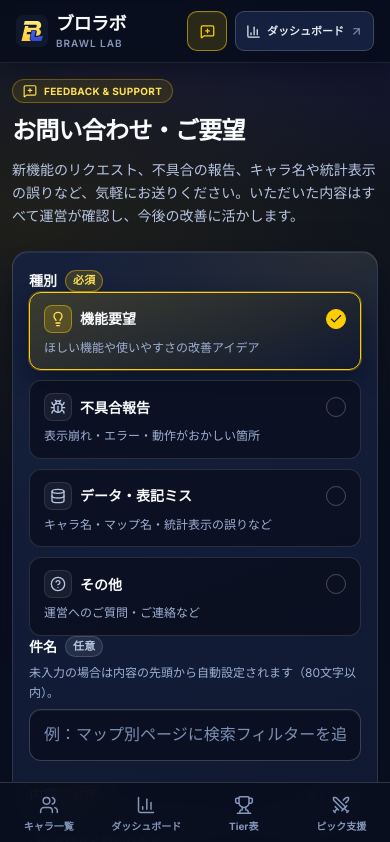
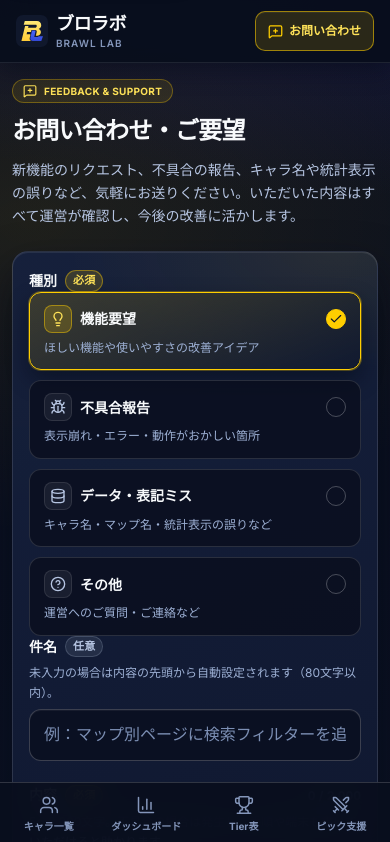
Before and after one commit to makomo-oss/brawl-analytics, a Next.js app in the folder frontend/: page /contact in a window 390 px wide. Shown: the top 842 px of the page. Built offline with nearby package versions, Linux system fonts and the light colour scheme.

Commit message:
Show only contact button in mobile header top-right

```diff
--- a/frontend/src/app/arena.css
+++ b/frontend/src/app/arena.css
@@ -66,11 +66,8 @@ html { scroll-padding-top: 88px; }
 }
 [data-indicator-ready] > .arena-nav-indicator { opacity: 1; }
 .arena-site-tabbar[data-indicator-ready] .arena-tab-link.is-active { background: transparent; box-shadow: none; }
-.arena-header-actions {
-  display: flex; align-items: center; gap: 8px; flex-shrink: 0;
-}
 .arena-header-contact {
-  display: inline-flex; align-items: center; justify-content: center; gap: 7px;
+  display: inline-flex; align-items: center; justify-content: center; gap: 7px; flex-shrink: 0;
   min-height: 40px; padding: 8px 14px; border-radius: 10px;
   border: 1px solid rgba(255, 255, 255, 0.15);
   background: rgba(18, 28, 54, 0.85);
@@ -86,8 +83,8 @@ html { scroll-padding-top: 88px; }
   background: rgba(255, 206, 0, 0.14);
   color: #ffe359;
 }
-.arena-mobile-dashboard, .arena-bottom-nav { display: none; }
-.arena-tab-link:focus-visible, .arena-brand:focus-visible, .arena-header-contact:focus-visible, .arena-mobile-dashboard:focus-visible, .arena-bottom-link:focus-visible {
+.arena-bottom-nav { display: none; }
+.arena-tab-link:focus-visible, .arena-brand:focus-visible, .arena-header-contact:focus-visible, .arena-bottom-link:focus-visible {
   outline: 3px solid #ffce00; outline-offset: 4px;
 }
 
@@ -435,15 +432,6 @@ body:has(.arena-home, .arena-workspace) {
   .arena-site-tabbar { display: none; }
   .arena-brand { font-size: 20px; }
   .arena-brand > svg { height: 29px; width: 29px; }
-  .arena-mobile-dashboard {
-    display: flex; align-items: center; gap: 7px; min-height: 40px;
-    border: 1px solid rgba(255, 255, 255, 0.18); border-radius: 9px;
-    background: rgba(24, 37, 70, 0.85); padding: 8px 12px;
-    font-size: 12px; font-weight: 700; color: #e2e8f0;
-  }
-  .arena-mobile-dashboard > svg { width: 15px; height: 15px; flex-shrink: 0; }
-  .arena-mobile-dashboard > svg:last-child { height: 13px; width: 13px; color: #8496ba; }
-  .arena-mobile-dashboard[aria-current=page] { color: #ffce00; border-color: rgba(255, 206, 0, 0.45); }
   .arena-bottom-nav {
     isolation: isolate; display: flex; justify-content: space-around; align-items: center;
     position: fixed; bottom: 0; left: 0; right: 0; z-index: 50;
@@ -474,9 +462,7 @@ body:has(.arena-home, .arena-workspace) {
   .arena-brand { font-size: 18px; gap: 8px; }
   .arena-brand > svg { width: 27px; height: 27px; }
   .arena-brand small { font-size: 10px; letter-spacing: 0.1em; }
-  .arena-mobile-dashboard { gap: 6px; min-height: 40px; padding: 8px 10px; font-size: 11px; }
-  .arena-header-contact { min-width: 40px; min-height: 40px; padding: 8px 10px; }
-  .arena-header-contact > span { display: none; }
+  .arena-header-contact { gap: 6px; min-height: 40px; padding: 8px 12px; font-size: 12px; }
   .arena-home { padding: 4px 0 0; gap: 24px; }
   .arena-home-kicker { font-size: 10px; padding: 4px 10px; letter-spacing: 0.03em; }
   .arena-home-title { font-size: 40px; letter-spacing: -0.03em; line-height: 1.24; margin: 12px 0 12px; }
--- a/frontend/src/components/arena-navigation.tsx
+++ b/frontend/src/components/arena-navigation.tsx
@@ -1,6 +1,6 @@
 "use client";
 
-import { ArrowUpRight, BarChart3, Home, MessageSquarePlus, Swords, Trophy, Users } from "lucide-react";
+import { BarChart3, Home, MessageSquarePlus, Swords, Trophy, Users } from "lucide-react";
 import Link from "@/components/document-link";
 import { BrawlerDirectoryLink } from "@/components/brawler-directory-link";
 import { BurolaboIcon } from "@/components/brand-icon";
@@ -48,7 +48,6 @@ export function ArenaNavigation({ pathname, visible }: { pathname: string; visib
           <span ref={desktop.indicator} className="arena-nav-indicator arena-desktop-indicator" aria-hidden="true" />
           {destinations.map(item => <Destination key={item.href} item={item} pathname={pathname} />)}
         </nav>
-        <div className="arena-header-actions">
         <Link
           href="/contact"
           className={`arena-header-contact${pathname === "/contact" ? " is-active" : ""}`}
@@ -67,10 +66,6 @@ export function ArenaNavigation({ pathname, visible }: { pathname: string; visib
           <MessageSquarePlus aria-hidden="true" />
           <span>お問い合わせ</span>
         </Link>
-          <Link href="/player" className="arena-mobile-dashboard" aria-current={isCurrent("/player", pathname) ? "page" : undefined}>
-            <BarChart3 aria-hidden="true" /><span>ダッシュボード</span><ArrowUpRight aria-hidden="true" />
-          </Link>
-        </div>
       </div>
     </header>
     <nav ref={mobile.navigation} className={`arena-bottom-nav pb-safe${visible ? "" : " is-hidden"}`} aria-label="モバイルナビゲーション">
```
Lines whose indentation alone changed are shown as unchanged.
